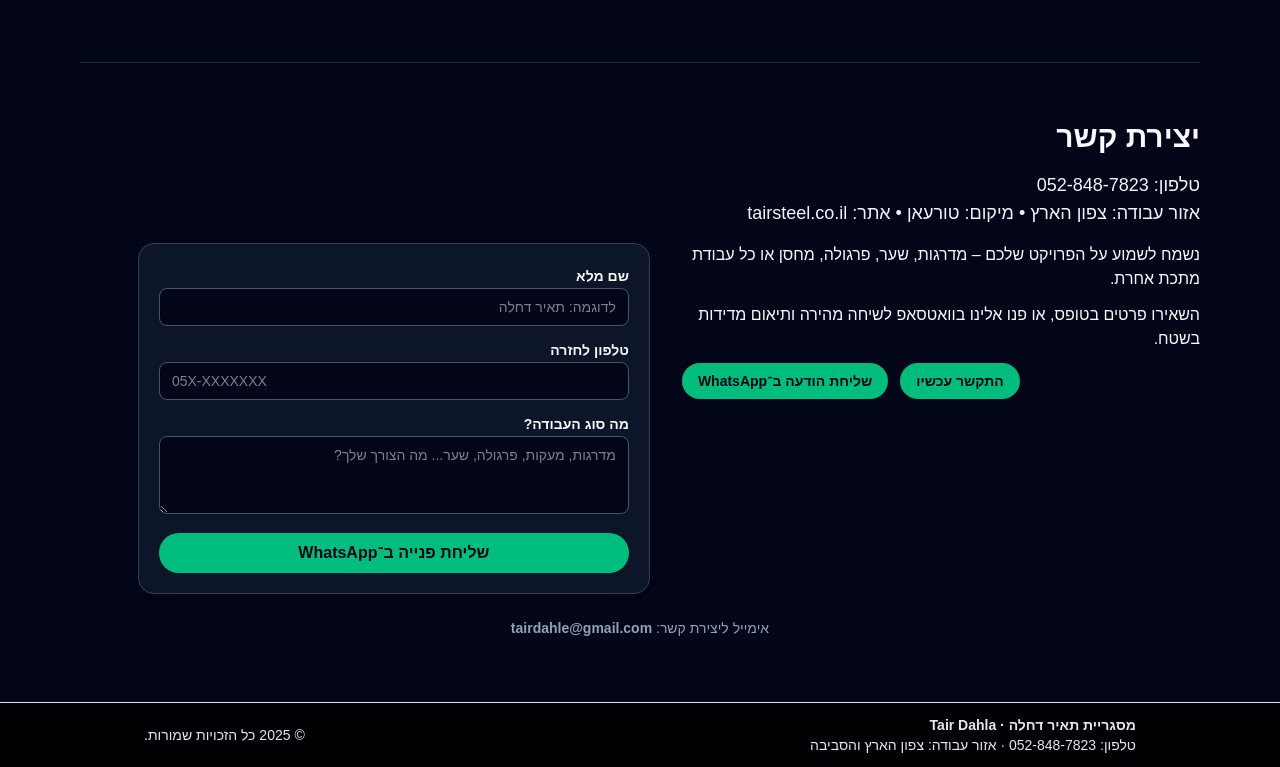
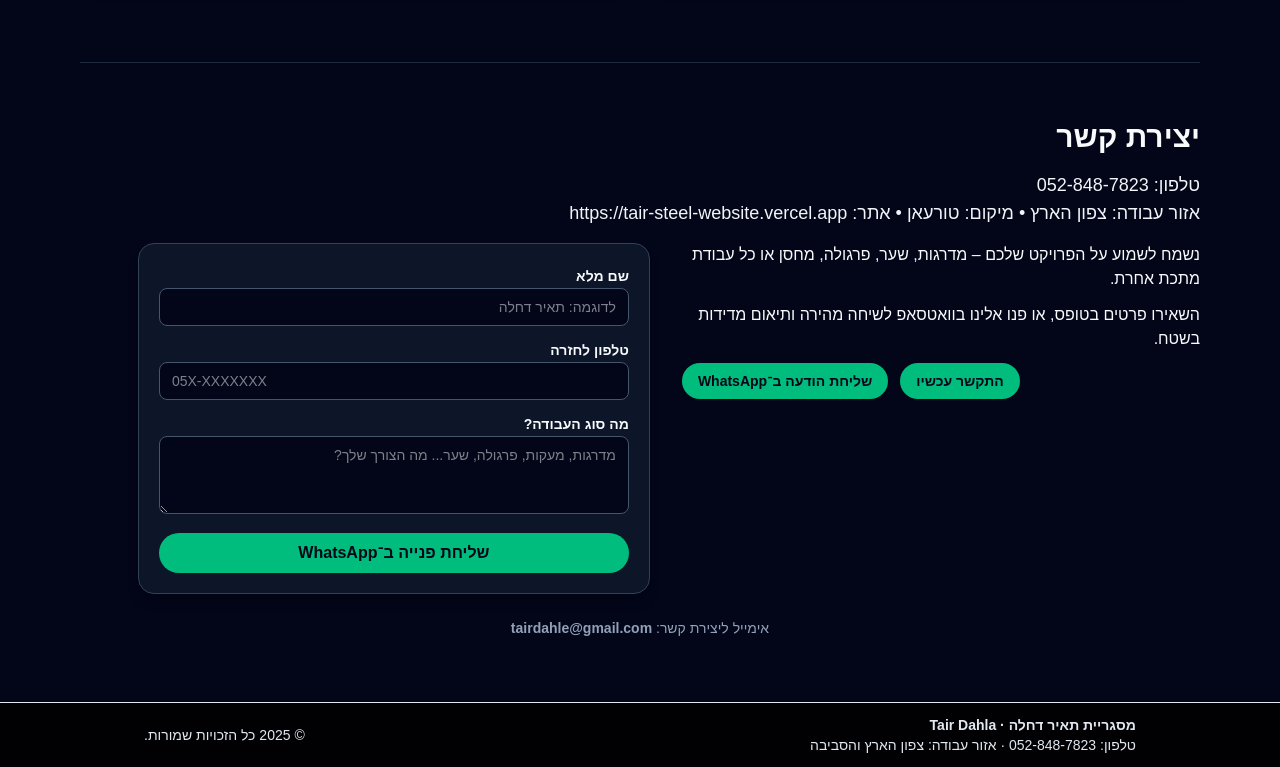
Before and after one commit to RUAYA17/tair-steel-website, a Next.js app: page / in a window 1280 px wide. Shown: the part 10095-10862 px from the top of the page. Built offline with nearby package versions, Linux system fonts and the light colour scheme.

Commit message:
תיאור קצר של השינוי שעשיתי

```diff
--- a/app/HomeClient.tsx
+++ b/app/HomeClient.tsx
@@ -83,7 +83,7 @@ TAIR STEEL ידועה באמינותה, ברמת הגימור הגבוהה וב
     // יצירת קשר
     contactTitle: "יצירת קשר",
     contactPhone: "טלפון: 052-848-7823",
-    contactArea: "אזור עבודה: צפון הארץ • מיקום: טורעאן • אתר: tairsteel.co.il",
+    contactArea: "אזור עבודה: צפון הארץ • מיקום: טורעאן • אתר: https://tair-steel-website.vercel.app",
     contactIntro1:
       "נשמח לשמוע על הפרויקט שלכם – מדרגות, שער, פרגולה, מחסן או כל עבודת מתכת אחרת.",
     contactIntro2:
```
